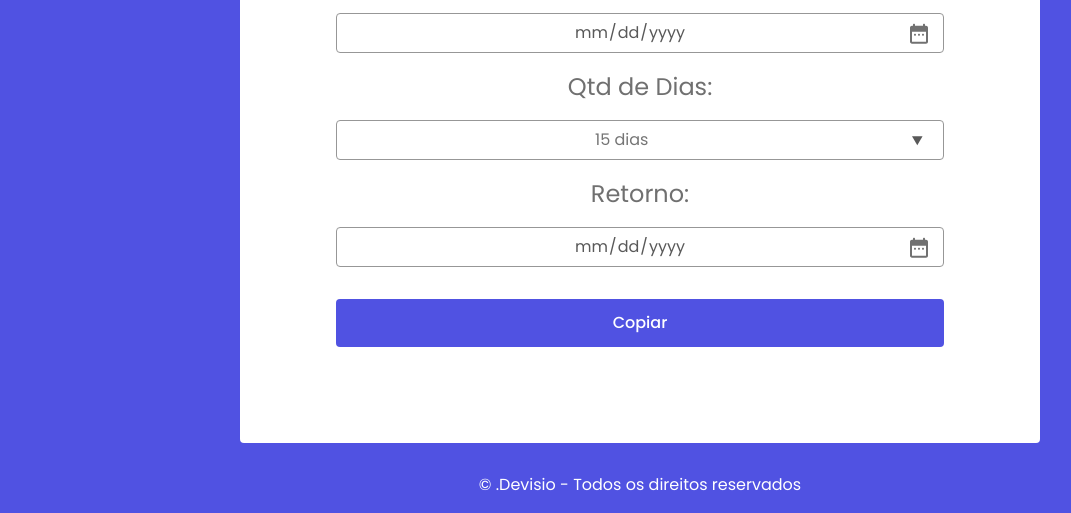
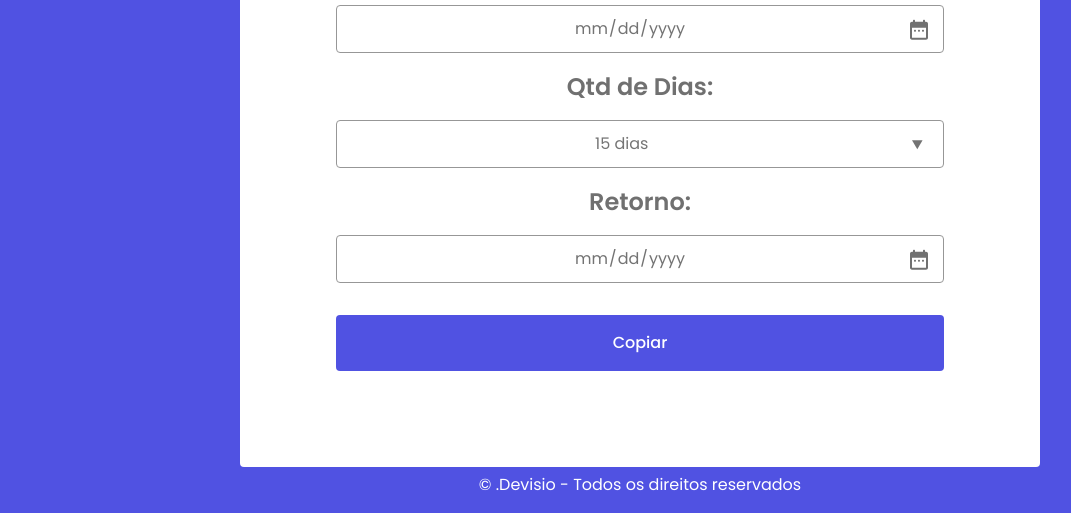
Before and after one commit to bresends/date_add, a website: page index.html in a window 1280 px wide. Shown: the part 287-800 px from the top of the page, without its empty margins (0-1071 px from the left). Drawn offline with Linux system fonts and the light colour scheme.

Commit message:
Desktop Design Pronto

```diff
--- a/css/style.css
+++ b/css/style.css
@@ -92,7 +92,7 @@ no Google Chrome
   font-weight: 400;
 }
 
-@media screen and (min-width: 900px) {
+@media screen and (min-width: 700px) {
   body {
     display: grid;
     grid-template-columns: 1fr;
@@ -111,7 +111,7 @@ no Google Chrome
     padding: 1rem 2rem;
   }
 
-  .nav__logo{
+  .nav__logo {
     width: 2rem;
   }
 
@@ -129,18 +129,26 @@ no Google Chrome
     margin: 0;
     font-size: 4.5rem;
     font-weight: 600;
-    color: #4E4E4E;
+    color: #4e4e4e;
+    margin-bottom: 1rem;
   }
 
-  .card__input{
-    border: 1px solid #979797;
+  .card .card__label{
+    font-weight: 600;
   }
 
-  .card__button{
-    background-color: #5052E2;
+  .card__input {
+    border: 1px solid #979797;
+    color: hsl(0, 0%, 45%);
+    min-height: 3rem;
   }
 
-  .card__label{
+  .card__button {
+    background-color: #5052e2;
+    min-height: 56px;
+  }
+
+  .card__label {
     font-weight: 400;
   }
 
```
